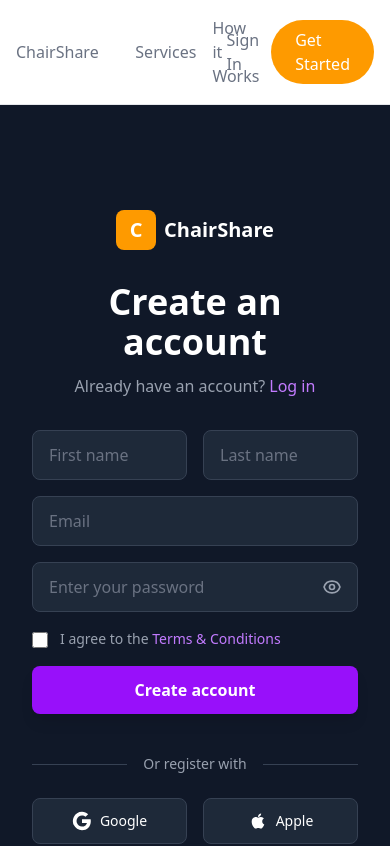
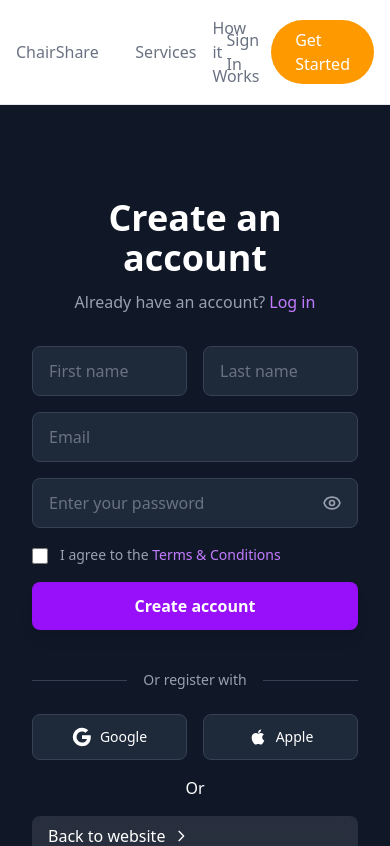
Before and after one commit to KayviaHarriott/chair-share, a React (Vite) app: page /auth/register in a window 390 px wide. Shown: the top 846 px of the page. Built offline with nearby package versions, Linux system fonts and the light colour scheme.

Commit message:
Added register route and started register page

```diff
--- a/src/App.tsx
+++ b/src/App.tsx
@@ -46,6 +46,7 @@
       <Routes>
         {/* Public routes */}
         <Route path="/" element={<Home />} />
+        <Route path="/register" element={<RegisterPage />} />
         <Route path="/updates" element={<Updates />} />
 
         {/* Auth */}
--- a/src/navigation/NavBar.tsx
+++ b/src/navigation/NavBar.tsx
@@ -15,7 +15,7 @@
           </div>
           <div className="w-1/3 flex justify-end items-center gap-3">
             <Link to="/merchants">Sign In</Link>
-              <Link className="bg-amber-500 px-6 py-2 text-white rounded-full" to="/merchants">Get Started</Link>
+              <Link className="bg-amber-500 px-6 py-2 text-white rounded-full" to="/register">Get Started</Link>
           </div>
         </div>
       </div>
--- a/src/pages/auth/RegisterPage.tsx
+++ b/src/pages/auth/RegisterPage.tsx
@@ -48,26 +48,6 @@
     <div className="min-h-screen flex">
       {/* Left Side - Image Carousel */}
       <div className="hidden lg:flex lg:w-1/2 relative bg-gradient-to-br from-indigo-900 via-purple-800 to-indigo-900 overflow-hidden">
-        {/* Logo */}
-        <div className="absolute top-8 left-8 z-20">
-          <div className="flex items-center gap-2">
-            <div className="w-10 h-10 bg-white rounded-lg flex items-center justify-center">
-              <span className="text-indigo-900 font-bold text-xl">C</span>
-            </div>
-            <span className="text-white font-bold text-xl">ChairShare</span>
-          </div>
-        </div>
-
-        {/* Back to Website Button */}
-        <Link
-          to="/"
-          className="absolute top-8 right-8 z-20 px-4 py-2 bg-white/10 backdrop-blur-sm hover:bg-white/20 text-white rounded-lg transition-colors flex items-center gap-2"
-        >
-          <span>Back to website</span>
-          <svg className="w-4 h-4" fill="none" stroke="currentColor" viewBox="0 0 24 24">
-            <path strokeLinecap="round" strokeLinejoin="round" strokeWidth={2} d="M9 5l7 7-7 7" />
-          </svg>
-        </Link>
 
         {/* Carousel Content */}
         <div className="relative w-full h-full">
@@ -110,13 +90,6 @@
       {/* Right Side - Registration Form */}
       <div className="w-full lg:w-1/2 flex items-center justify-center p-8 bg-gray-900">
         <div className="w-full max-w-md">
-          {/* Mobile Logo */}
-          <div className="lg:hidden flex items-center justify-center gap-2 mb-8">
-            <div className="w-10 h-10 bg-amber-500 rounded-lg flex items-center justify-center">
-              <span className="text-white font-bold text-xl">C</span>
-            </div>
-            <span className="text-white font-bold text-xl">ChairShare</span>
-          </div>
 
           <div className="text-center mb-8">
             <h1 className="text-4xl font-bold text-white mb-3">Create an account</h1>
@@ -249,6 +222,9 @@
               </div>
             </div>
 
+
+
+
             {/* Social Login Buttons */}
             <div className="grid grid-cols-2 gap-4">
               <button
@@ -285,6 +261,21 @@
                 <span className="text-sm font-medium">Apple</span>
               </button>
             </div>
+
+            <p className="text-white text-center">Or</p>
+
+             {/* Back to Website Button */}
+        <Link
+          to="/"
+          className="px-4 py-2 bg-white/10 backdrop-blur-sm hover:bg-white/20 text-white rounded-lg transition-colors flex items-center gap-2"
+        >
+          <span>Back to website</span>
+          <svg className="w-4 h-4" fill="none" stroke="currentColor" viewBox="0 0 24 24">
+            <path strokeLinecap="round" strokeLinejoin="round" strokeWidth={2} d="M9 5l7 7-7 7" />
+          </svg>
+        </Link>
+
+
           </form>
         </div>
       </div>
```
